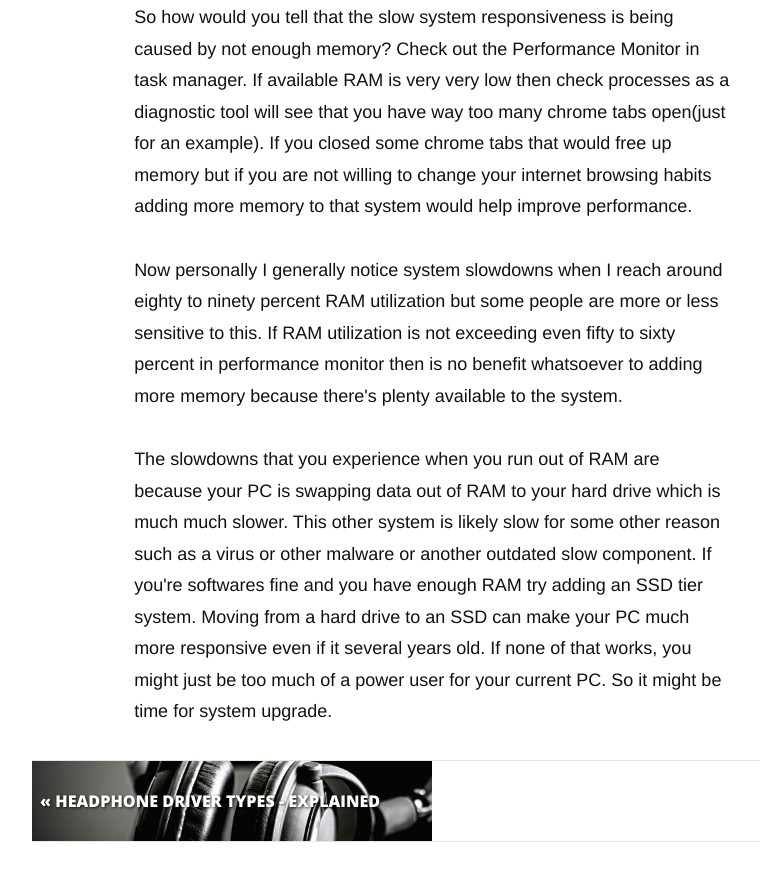
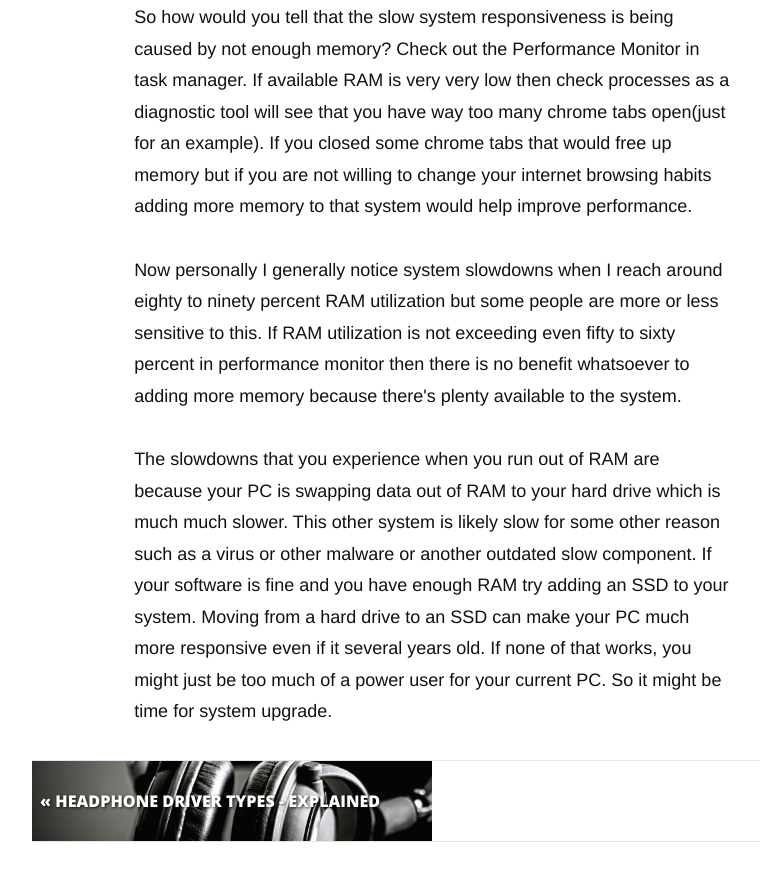
Before and after one commit to teksavant/teksavant.github.io, a Jekyll site: the page built from _posts/2015-09-23-ram-upgrade.md, in a window 1280 px wide and 900 px high, scrolled down 1448 px. Shown: the top 881 px of the window, without its empty margins (208-968 px from the left). Built offline with Jekyll 4.4.1, drawn with Linux system fonts in a browser that asks for light colours; nearby versions of some CDN libraries; Markdown is read by kramdown in place of the engine named in the settings; comment, search, counter and statistics services are not loaded.

Commit message:
upgrade ram edited

```diff
--- a/_posts/2015-09-23-ram-upgrade.md
+++ b/_posts/2015-09-23-ram-upgrade.md
@@ -10,6 +10,6 @@ image: 9kpyxhxL66Sm.878x0.Z-Z96KYq.jpg
 <p>So how would you tell that the slow system responsiveness is being caused by not enough memory? Check out the Performance Monitor in task manager. If available RAM is very very low then check processes as a diagnostic tool will see that you have way too many chrome tabs open(just for an example). If you closed some chrome tabs that
 would free up memory but if you are not willing to change your internet browsing habits adding more memory to that system would help improve performance.</p>
 
-<p>Now personally I generally notice system slowdowns when I reach around eighty to ninety percent RAM utilization but some people are more or less sensitive to this. If RAM utilization is not exceeding even fifty to sixty percent in performance monitor then is no benefit whatsoever to adding more memory because there's plenty available to the system.</p>
+<p>Now personally I generally notice system slowdowns when I reach around eighty to ninety percent RAM utilization but some people are more or less sensitive to this. If RAM utilization is not exceeding even fifty to sixty percent in performance monitor then there is no benefit whatsoever to adding more memory because there's plenty available to the system.</p>
 
-<p>The slowdowns that you experience when you run out of RAM are because your PC is swapping data out of RAM to your hard drive which is much much slower. This other system is likely slow for some other reason such as a virus or other malware or another outdated slow component. If you're softwares fine and you have enough RAM try adding an SSD tier system. Moving from a hard drive to an SSD can make your PC much more responsive even if it several years old. If none of that works, you might just be too much of a power user for your current PC. So it might be time for system upgrade.</p>
+<p>The slowdowns that you experience when you run out of RAM are because your PC is swapping data out of RAM to your hard drive which is much much slower. This other system is likely slow for some other reason such as a virus or other malware or another outdated slow component. If your software is fine and you have enough RAM try adding an SSD to your system. Moving from a hard drive to an SSD can make your PC much more responsive even if it several years old. If none of that works, you might just be too much of a power user for your current PC. So it might be time for system upgrade.</p>
```
